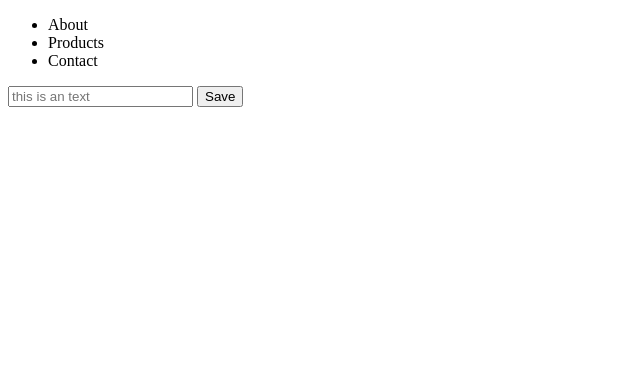
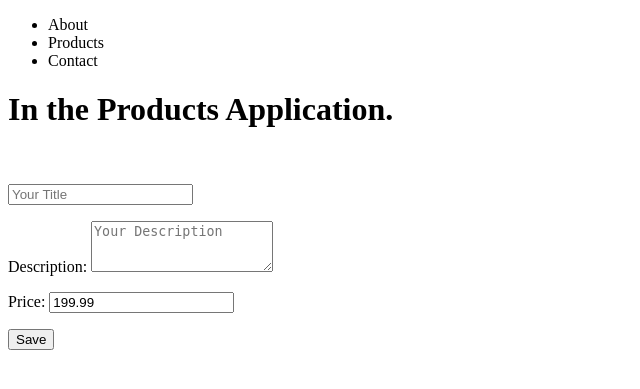
Before and after one commit to saudBinHabib/django, a Django app: page /create/ in a window 1280 px wide. Shown: the top 389 px of the page, without its empty margins (0-640 px from the left). Run offline with Django 3.2, Linux system fonts and the light colour scheme.

Commit message:
playing with forms widget aand forms validation.

```diff
--- a/src/learndjango/products/forms.py
+++ b/src/learndjango/products/forms.py
@@ -10,3 +10,20 @@ class ProductForm(forms.ModelForm):
             'description',
             'price'
         ]
+
+
+class RawProductForm(forms.Form):
+    title = forms.CharField(label='', widget=forms.TextInput(attrs={'placeholder': 'Your Title'}))
+    description = forms.CharField(
+        required=False,
+        widget=forms.Textarea(
+            attrs={
+                'placeholder': 'Your Description',
+                'class': 'new-class-name two',
+                'id': 'my-id-for-textarea',
+                'rows': 3,
+                'cols': 20,
+            }
+        )
+    )
+    price = forms.DecimalField(initial=199.99)
--- a/src/learndjango/products/templates/products/product_create.html
+++ b/src/learndjango/products/templates/products/product_create.html
@@ -1,14 +1,14 @@
 {% extends "base.html"%}
 
 {% block content %}
-<!--
-    <h1>In the Products Application.</h1>
+ <h1>In the Products Application.</h1>
     <br />
     <form method="post"> {% csrf_token %}
         {{form.as_p}}
         <input type="submit" value="Save" />
     </form>
-    -->
+<!--
+
     <form method="post" action="."> {% csrf_token%}
         <input type="text" placeholder="this is an text" name="title" />
         <input type="submit" value="Save" />
@@ -16,5 +16,5 @@
     {% if title != None %}
         <p> {{title}}</p>
     {% endif %}
-
+-->
 {% endblock %}
--- a/src/learndjango/products/views.py
+++ b/src/learndjango/products/views.py
@@ -1,23 +1,39 @@
 from django.shortcuts import render
 from .models import Products
-from .forms import ProductForm
+from .forms import ProductForm, RawProductForm
 
 
 # Create your views here.
+#
+# def product_create_view(request):
+#     # form = ProductForm(request.POST or None)
+#     # if form.is_valid():
+#     #     form.save()
+#     #     form = ProductForm()
+#     # context = {
+#     #     'form': form
+#     # }
+#     title = None
+#     if request.method == 'POST':
+#         title = request.POST.get('title')
+#         print(title)
+#     context = {'title': title}
+#     return render(request, 'products/product_create.html', context)
+
 
 def product_create_view(request):
-    # form = ProductForm(request.POST or None)
-    # if form.is_valid():
-    #     form.save()
-    #     form = ProductForm()
-    # context = {
-    #     'form': form
-    # }
-    title = None
-    if request.method == 'POST':
-        title = request.POST.get('title')
-        print(title)
-    context = {'title': title}
+    form = RawProductForm()
+    if request.method == "POST":
+        form = RawProductForm(request.POST)
+        if form.is_valid():
+            print(form.cleaned_data)
+            Products.objects.create(**form.cleaned_data)
+            form = RawProductForm()
+        else:
+            print(form.errors)
+    context = {
+        'form': form
+    }
     return render(request, 'products/product_create.html', context)
 
 
```
Also changed, not shown: src/learndjango/db.sqlite3.
